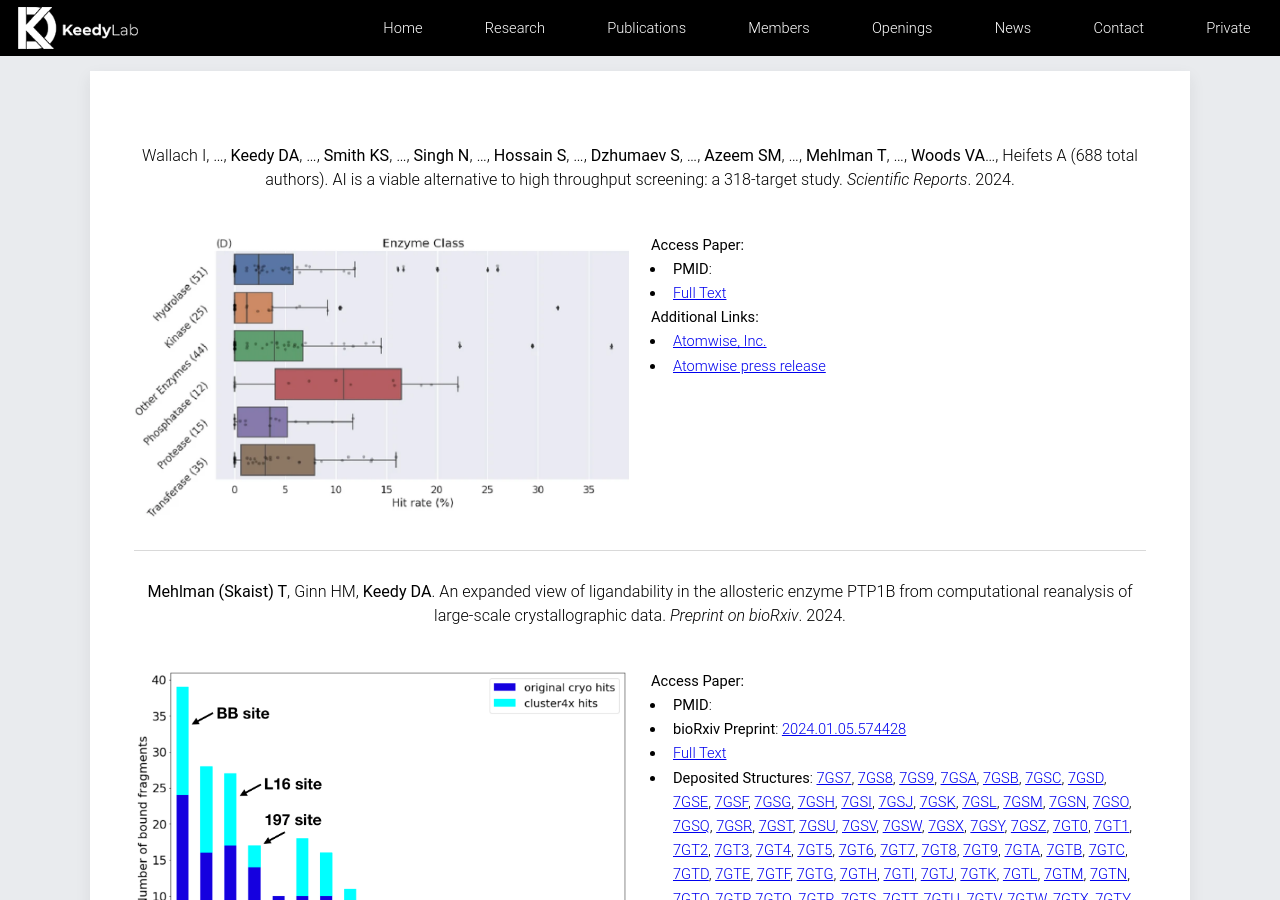
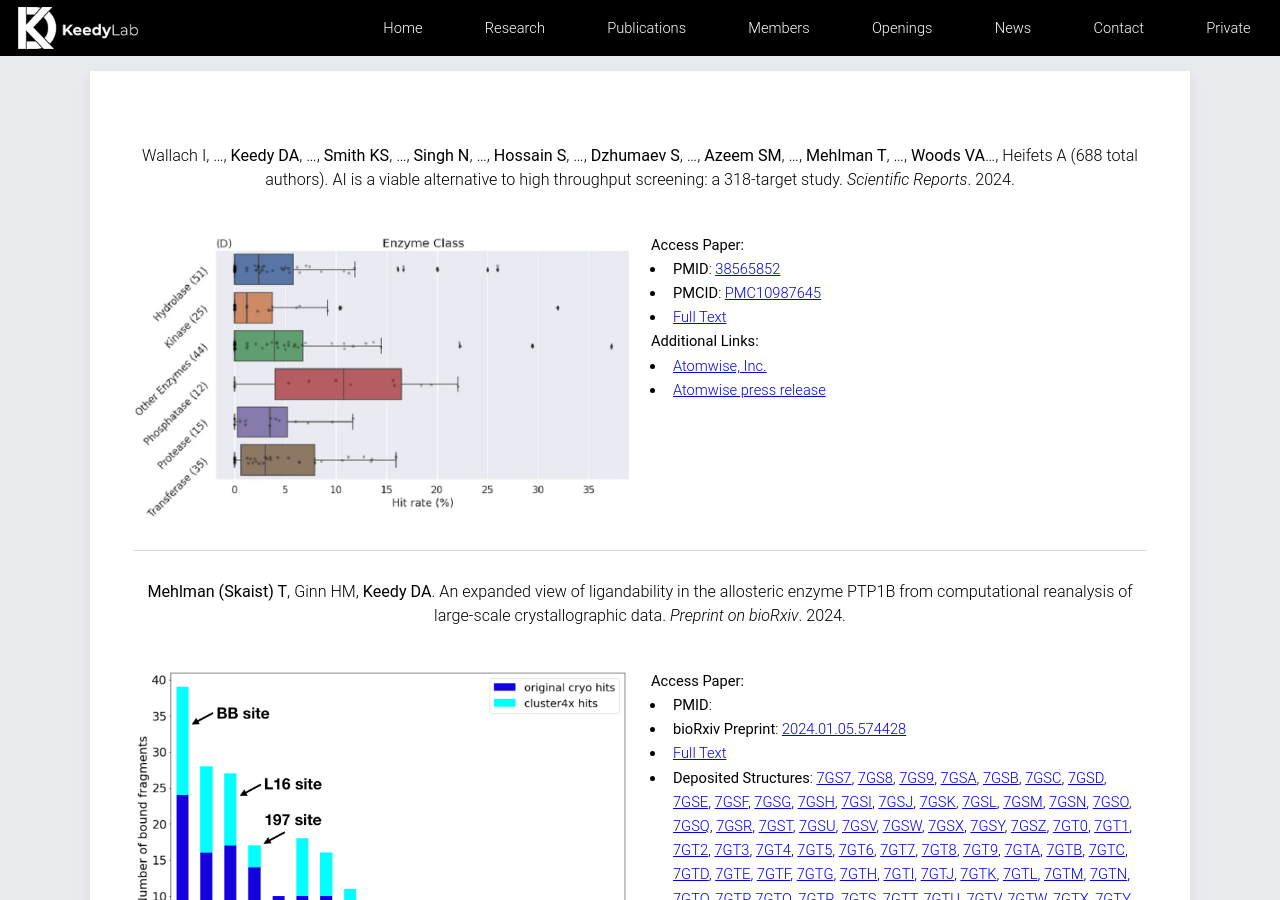
Before and after one commit to keedylab/keedylab.github.io, a Jekyll site: the page built from publications/index.html, in a window 1280 px wide and 900 px high, scrolled down 305 px. Built offline with Jekyll 4.4.1, drawn with Linux system fonts in a browser that asks for light colours.

Commit message:
Added PMID and PMCID for AIMS paper

```diff
--- a/_data/publications.yml
+++ b/_data/publications.yml
@@ -1,8 +1,8 @@
 - citation: 'Wallach I, ..., **Keedy DA**, ..., **Smith KS**, ..., **Singh N**, ..., **Hossain S**, ..., **Dzhumaev S**, ..., **Azeem SM**, ..., **Mehlman T**, ..., **Woods VA**..., Heifets A (688 total authors). AI is a viable alternative to high throughput screening: a 318-target study. *Scientific Reports*. 2024.'
   date: 202404
   image: '/images/pub/wallach_2024.png'
-  pmid:
-  pmcid:
+  pmid: 38565852
+  pmcid: PMC10987645
   biorxiv:
   pdf: '/pdf/wallach_2024.pdf'
   links:
```
